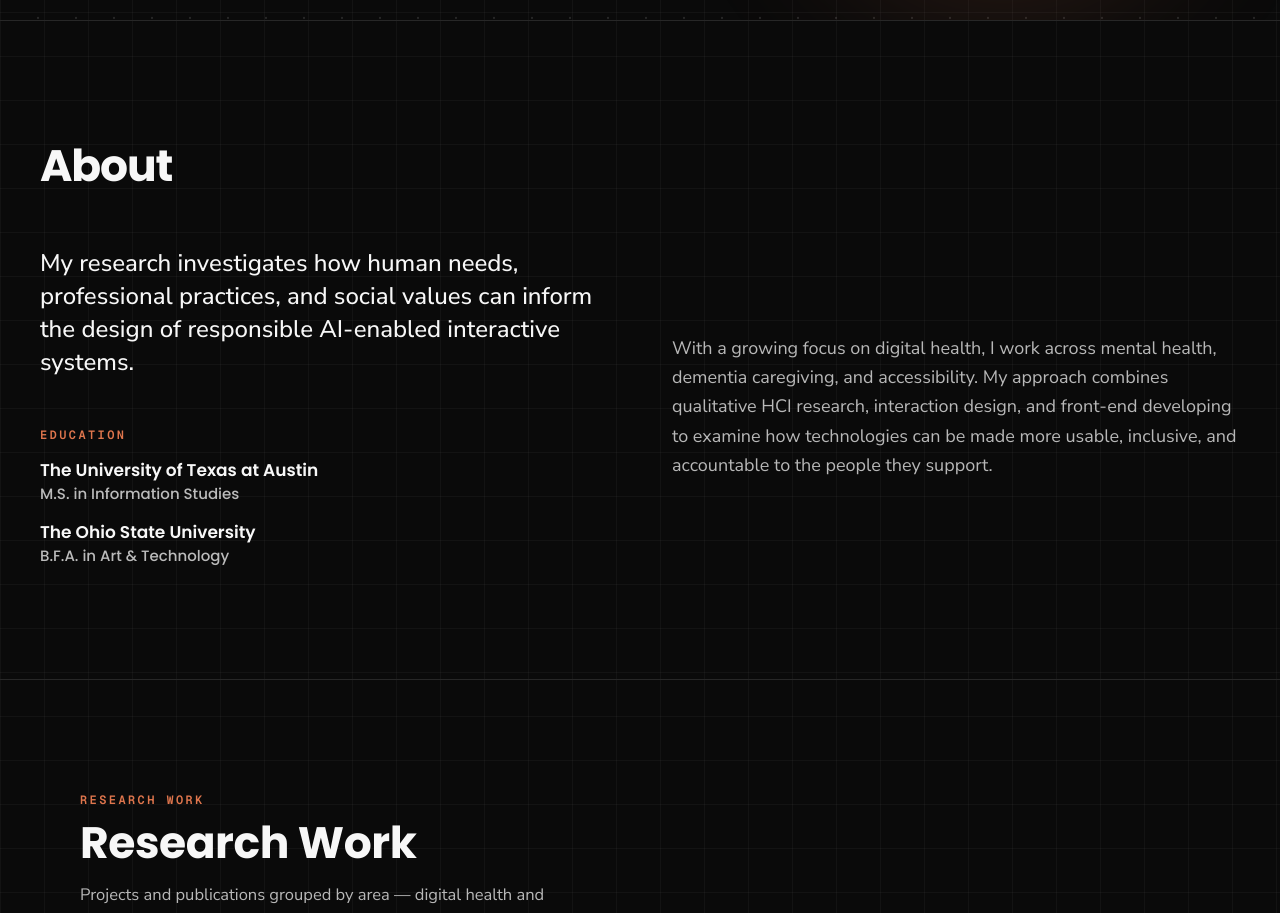
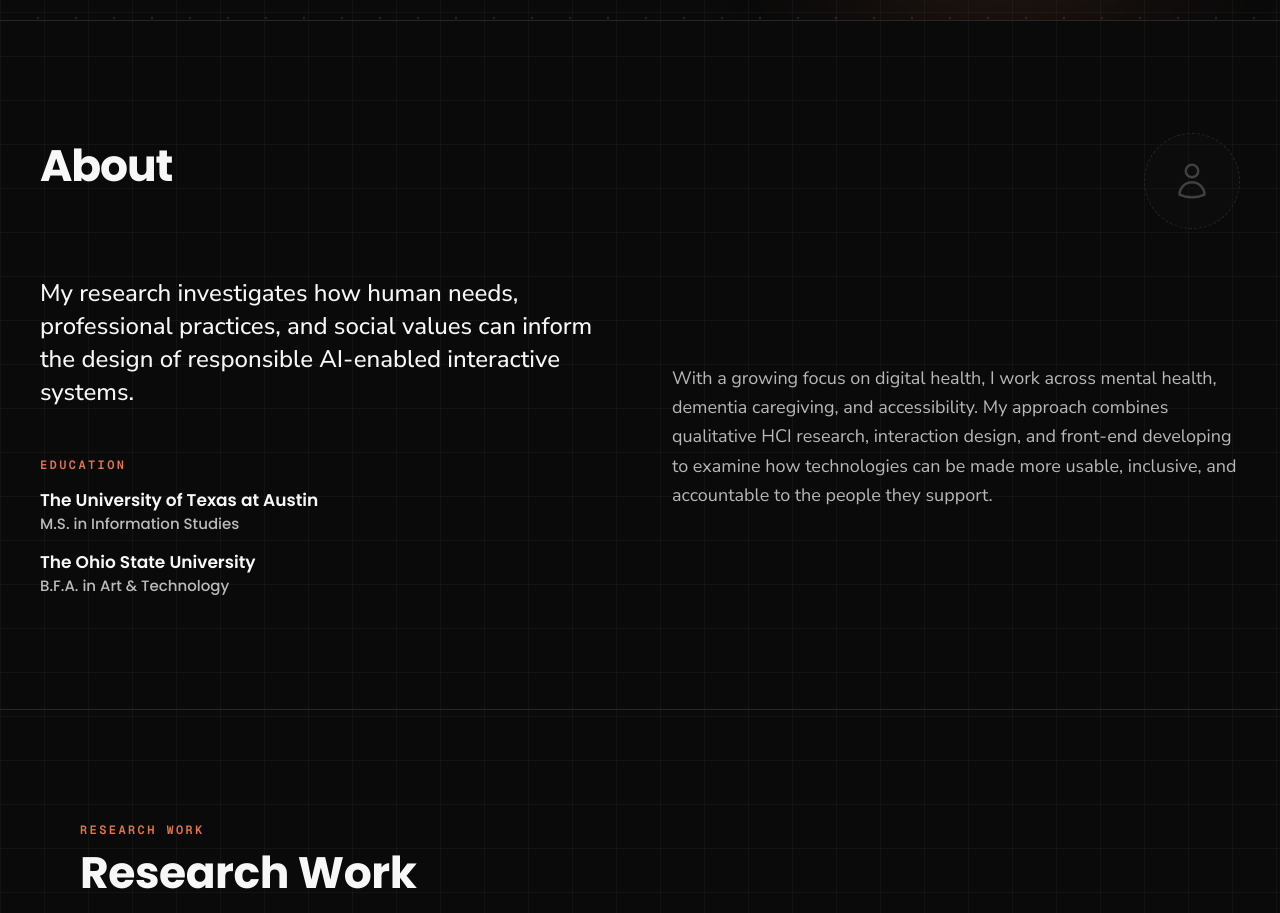
Before and after one commit to XiuerG/xiu-portfolio, a Next.js app: page / in a window 1280 px wide. Shown: the part 780-1693 px from the top of the page. Built offline with nearby package versions, Linux system fonts and the light colour scheme.

Commit message:
Add prototype round avatar placeholder frame to About section

```diff
--- a/src/components/AboutSection.tsx
+++ b/src/components/AboutSection.tsx
@@ -29,11 +29,41 @@ export function AboutSection() {
       className="scroll-mt-24 border-t border-line px-6 py-24 md:px-10 md:py-28"
     >
       <div className="mx-auto max-w-[1200px]">
-        <Reveal>
-          <h2 className="font-display text-[clamp(30px,3.6vw,44px)] font-bold tracking-tight">
-            About
-          </h2>
-        </Reveal>
+        <div className="flex items-start justify-between">
+          <Reveal>
+            <h2 className="font-display text-[clamp(30px,3.6vw,44px)] font-bold tracking-tight">
+              About
+            </h2>
+          </Reveal>
+
+          {/* Prototype Round Avatar Frame */}
+          <Reveal delay={0.05}>
+            <div className="relative group/avatar select-none">
+              <div className="h-20 w-20 md:h-24 md:w-24 rounded-full border border-dashed border-line bg-raised/20 flex items-center justify-center overflow-hidden transition-all duration-300 hover:border-accent/40 hover:bg-raised/40 hover:shadow-[0_8px_24px_rgba(224,118,77,0.06)]">
+                <svg
+                  className="h-8 w-8 md:h-10 md:w-10 text-mist/30 transition-colors duration-300 group-hover:text-accent/50"
+                  fill="none"
+                  viewBox="0 0 24 24"
+                  stroke="currentColor"
+                  strokeWidth={1.5}
+                >
+                  <path
+                    strokeLinecap="round"
+                    strokeLinejoin="round"
+                    d="M15.75 6a3.75 3.75 0 1 1-7.5 0 3.75 3.75 0 0 1 7.5 0ZM4.501 20.118a7.5 7.5 0 0 1 14.998 0A17.933 17.933 0 0 1 12 21.75c-2.676 0-5.216-.584-7.499-1.632Z"
+                  />
+                </svg>
+              </div>
+
+              {/* Optional tiny indicator tag */}
+              <div className="absolute top-full right-0 mt-2 opacity-0 group-hover/avatar:opacity-100 transition-opacity duration-200 pointer-events-none">
+                <span className="font-mono text-[9px] uppercase tracking-wider text-accent bg-ground border border-accent/20 px-2 py-0.5 rounded shadow">
+                  Avatar
+                </span>
+              </div>
+            </div>
+          </Reveal>
+        </div>
 
         <div className="mt-12 grid gap-12 md:grid-cols-2 md:gap-16">
           {/* Left — tagline over background */}
```
